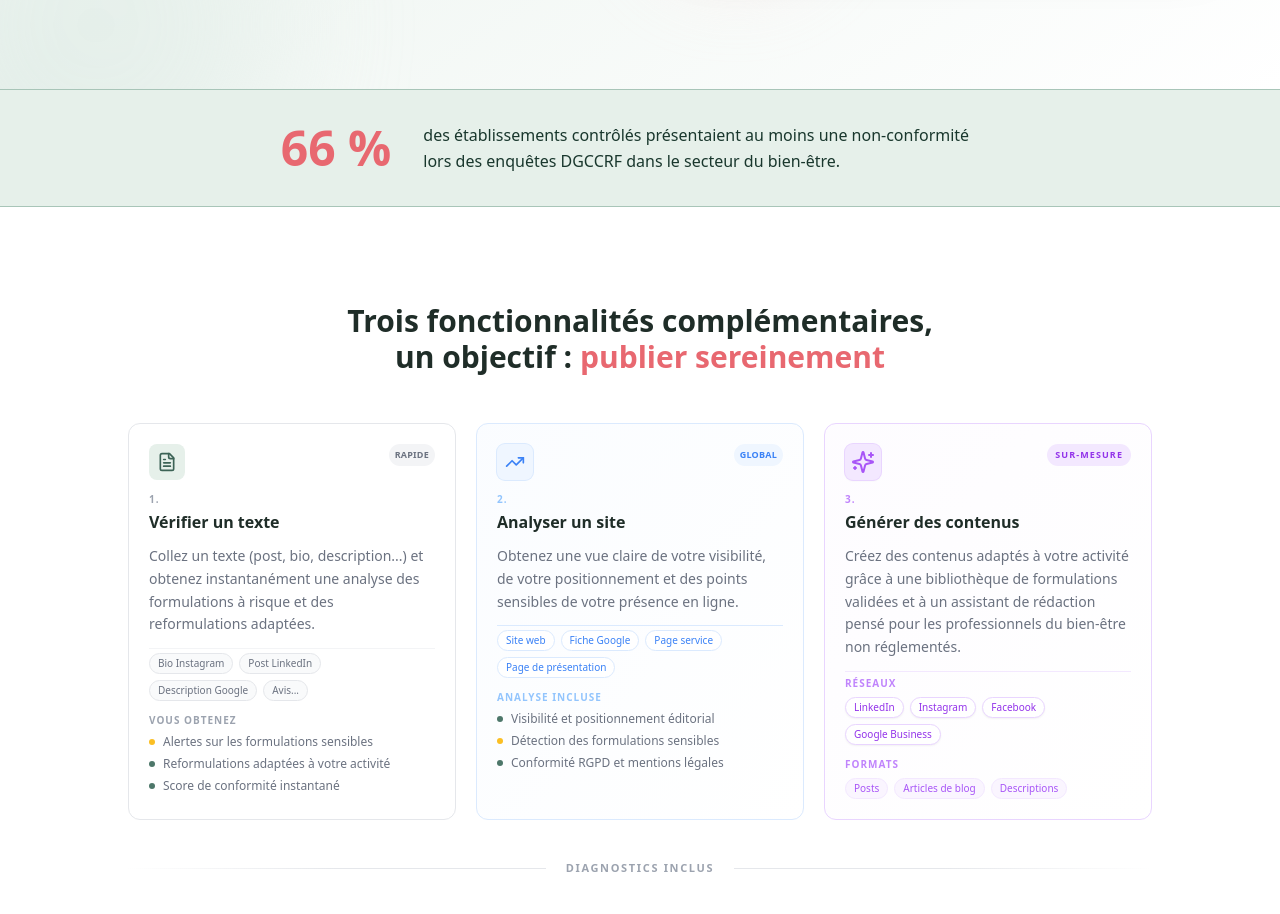
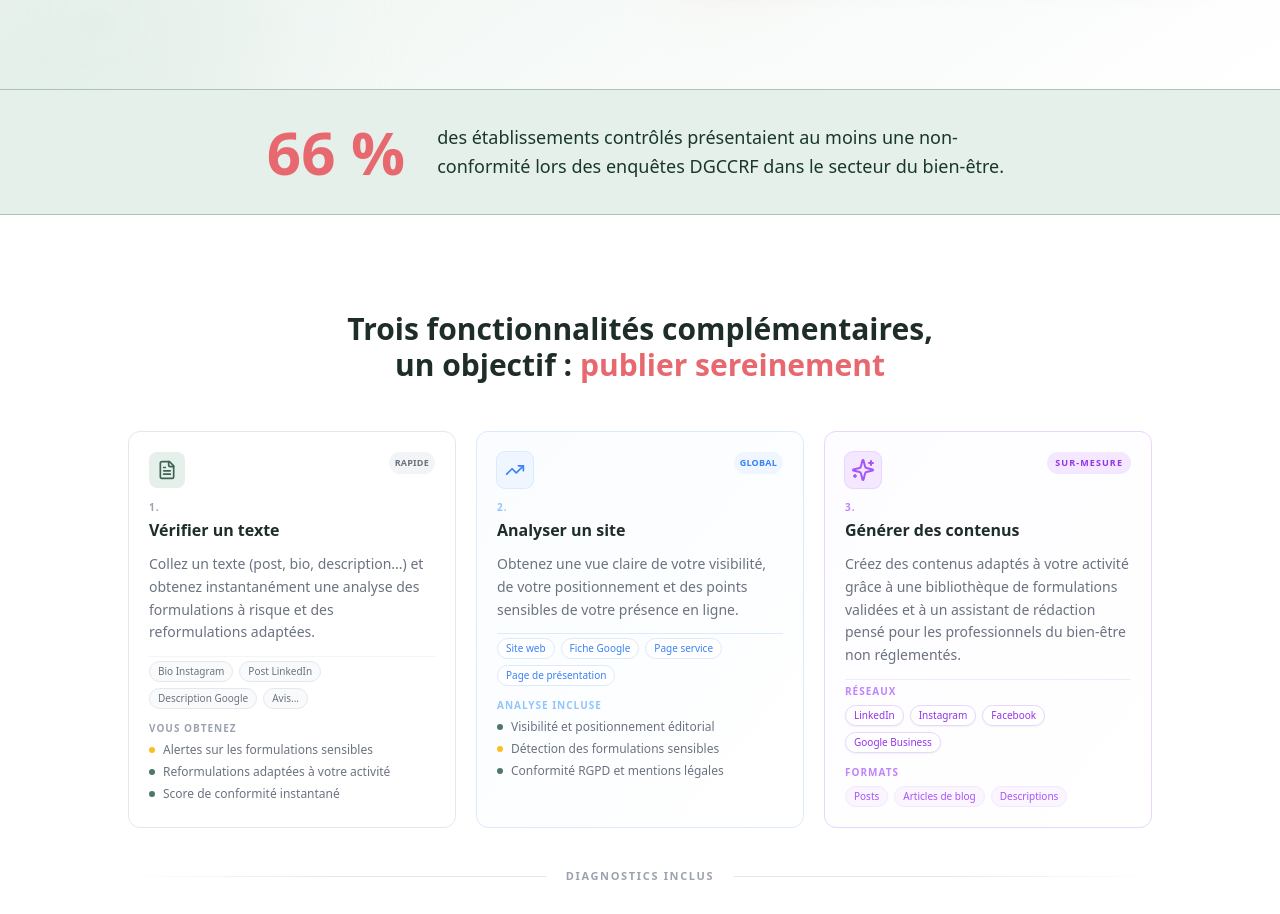
Before and after one commit to annesophieassalit-dev/Projet-outils-seo-et-droit, a Next.js app: page / in a window 1280 px wide. Shown: the part 860-1774 px from the top of the page. Built offline with nearby package versions, Linux system fonts and the light colour scheme.

Commit message:
DGCCRF band: increase font sizes (6xl stat, lg text)
https://claude.ai/code/session_0195qF7QSDyrKh9r9D2WuRZE

```diff
--- a/src/app/page.tsx
+++ b/src/app/page.tsx
@@ -245,8 +245,8 @@ export default function LandingPage() {
       {/* ─── Bande stat DGCCRF ──────────────────────────────────────────── */}
       <div className="bg-zen-50 border-y border-zen-200 py-8 px-4 sm:px-6">
         <div className="max-w-5xl mx-auto flex flex-col sm:flex-row items-center justify-center gap-4 sm:gap-8 text-center sm:text-left">
-          <span className="text-5xl font-extrabold text-coral-500 shrink-0">66 %</span>
-          <p className="text-zen-900 text-base leading-relaxed max-w-xl">
+          <span className="text-6xl font-extrabold text-coral-500 shrink-0">66 %</span>
+          <p className="text-zen-900 text-lg leading-relaxed max-w-xl">
             des établissements contrôlés présentaient au moins une non-conformité lors des enquêtes DGCCRF dans le secteur du bien-être.
           </p>
         </div>
```
